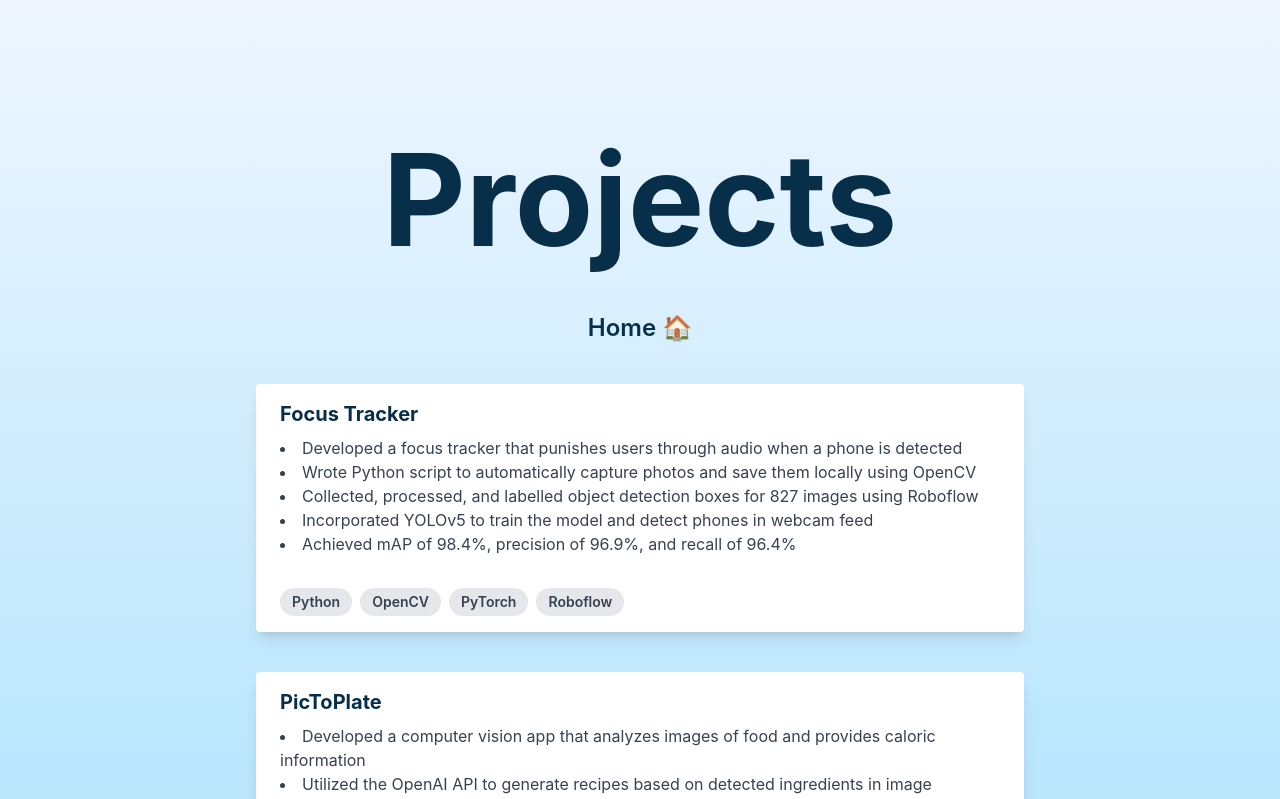
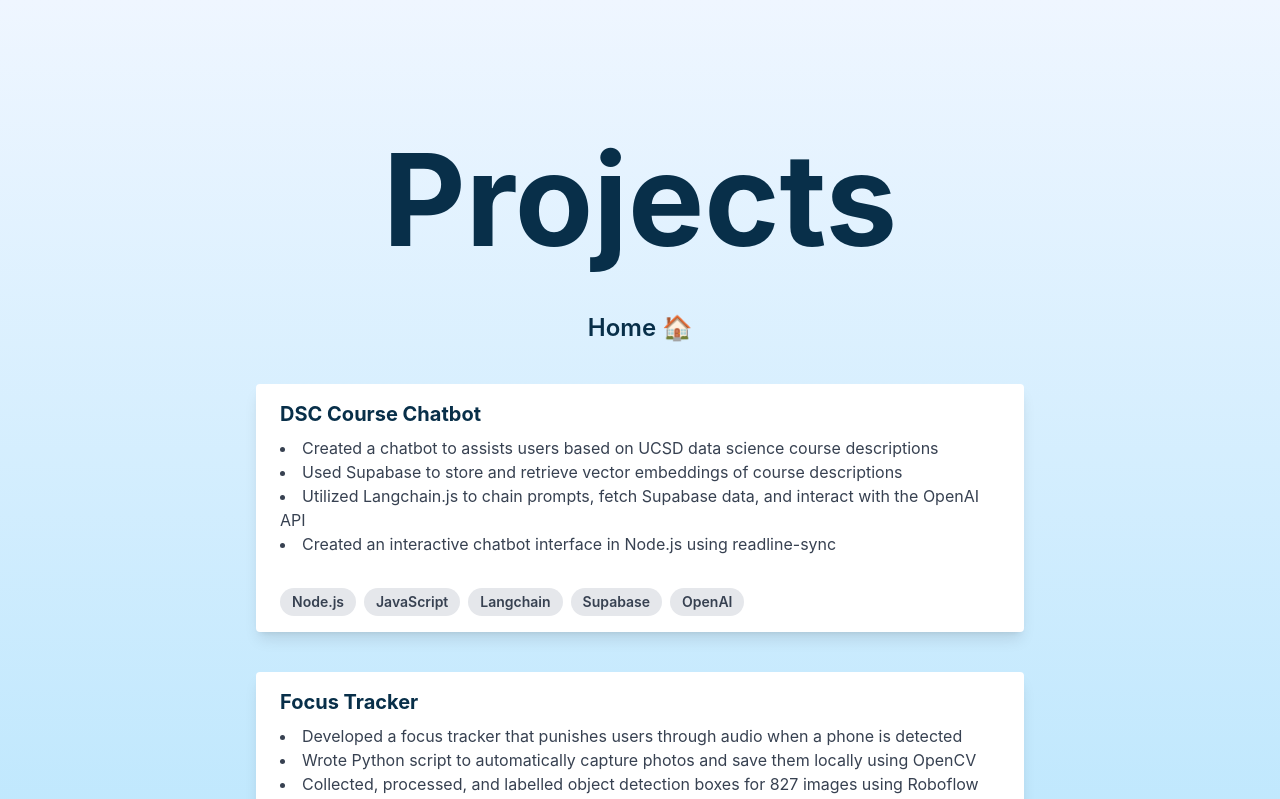
Before and after one commit to adityakakarla/personal-website, a React (Vite) app: page /projects in a window 1280 px wide. Shown: the top 799 px of the page. Built offline with nearby package versions, Linux system fonts and the light colour scheme.

Commit message:
added course chatbot project

```diff
--- a/package.json
+++ b/package.json
@@ -10,11 +10,14 @@
     "preview": "vite preview"
   },
   "dependencies": {
+    "@react-three/fiber": "^8.15.16",
+    "@types/three": "^0.161.2",
     "react": "^18.2.0",
     "react-dom": "^18.2.0",
     "react-intersection-observer": "^9.5.3",
     "react-router-dom": "^6.21.3",
-    "react-spring": "^9.7.3"
+    "react-spring": "^9.7.3",
+    "three": "^0.161.0"
   },
   "devDependencies": {
     "@types/react": "^18.2.43",
--- a/src/App.jsx
+++ b/src/App.jsx
@@ -3,6 +3,7 @@ import AboutMe from "./pages/AboutMe";
 import Projects from "./pages/Projects";
 import Experiences from "./pages/Experiences";
 import Academics from "./pages/Academics";
+import Three from "./pages/Three";
 
 const App = () => {
   return (
@@ -13,6 +14,7 @@ const App = () => {
           <Route path="/projects" element={<Projects />}/>
           <Route path="/experience" element={<Experiences />}/>
           <Route path="/academics" element={<Academics/>}/>
+          <Route path="/three" element={<Three/>}/>
         </Routes>
       </BrowserRouter>
     </div>
--- a/src/json/projects.json
+++ b/src/json/projects.json
@@ -1,4 +1,15 @@
 {
+  "DSC Course Chatbot": {
+    "name": "DSC Course Chatbot",
+    "details": [
+      "Created a chatbot to assists users based on UCSD data science course descriptions",
+      "Used Supabase to store and retrieve vector embeddings of course descriptions",
+      "Utilized Langchain.js to chain prompts, fetch Supabase data, and interact with the OpenAI API",
+      "Created an interactive chatbot interface in Node.js using readline-sync"
+    ],
+    "tags": ["Node.js", "JavaScript", "Langchain", "Supabase", "OpenAI"],
+    "link": "https://github.com/adityakakarla/course-chatbot"
+  },
   "Focus Tracker": {
     "name": "Focus Tracker",
     "details": [
--- a/src/pages/AboutMe.jsx
+++ b/src/pages/AboutMe.jsx
@@ -3,7 +3,6 @@ import Icons from "../components/Icons";
 import { Link } from "react-router-dom";
 
 const AboutMe = () => {
-  console.log('About me')
   return (
     <div className="px-3 bg-gradient-to-b min-h-screen from-blue-50 via-sky-200 to-red-200 flex flex-col justify-between items-center pt-10">
       <div className="mt-48 max-w-3xl">
--- /dev/null
+++ b/src/pages/Three.jsx
@@ -0,0 +1,15 @@
+import { Canvas } from "@react-three/fiber";
+
+const Three = () => {
+  return (
+    <Canvas>
+      <pointLight position={[10, 10, 10]} />
+      <mesh>
+        <sphereGeometry />
+        <meshStandardMaterial color="hotpink" />
+      </mesh>
+    </Canvas>
+  );
+};
+
+export default Three;
```
Also changed, not shown: 1 other file (tests, documents, lock files or other folders).
